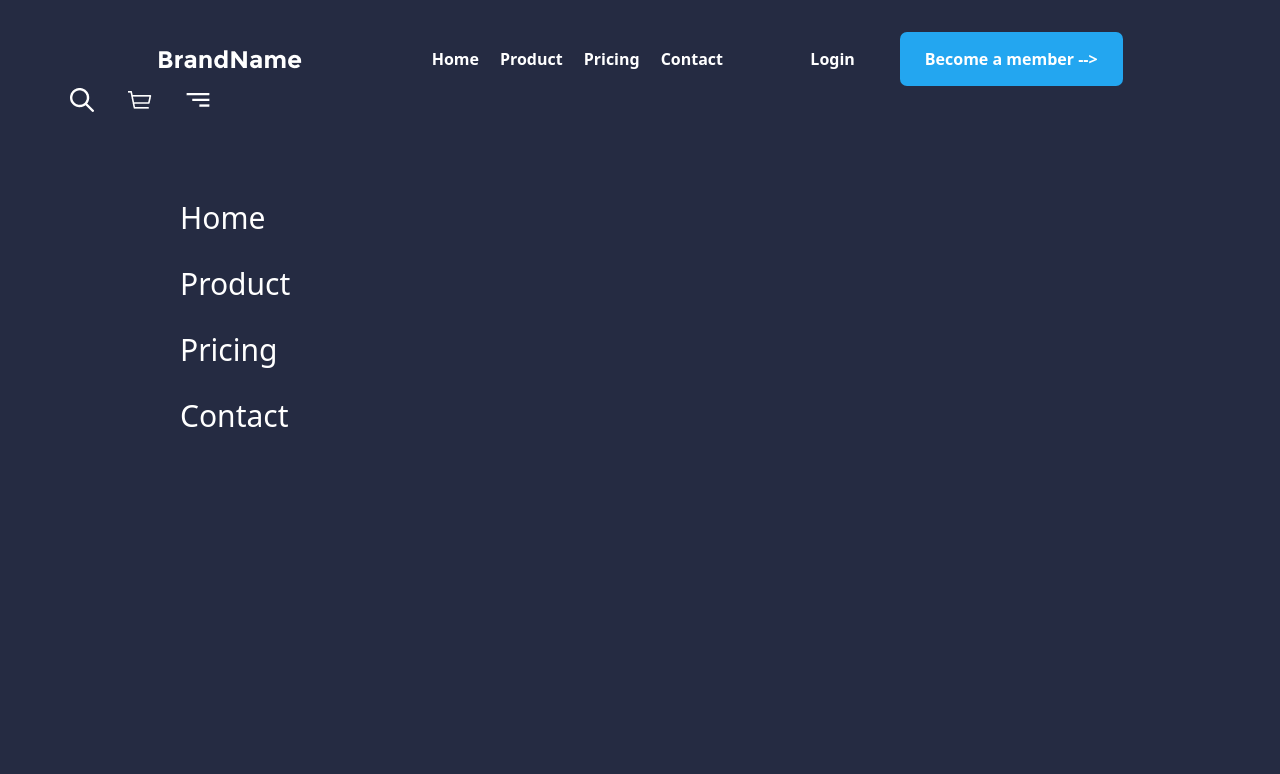
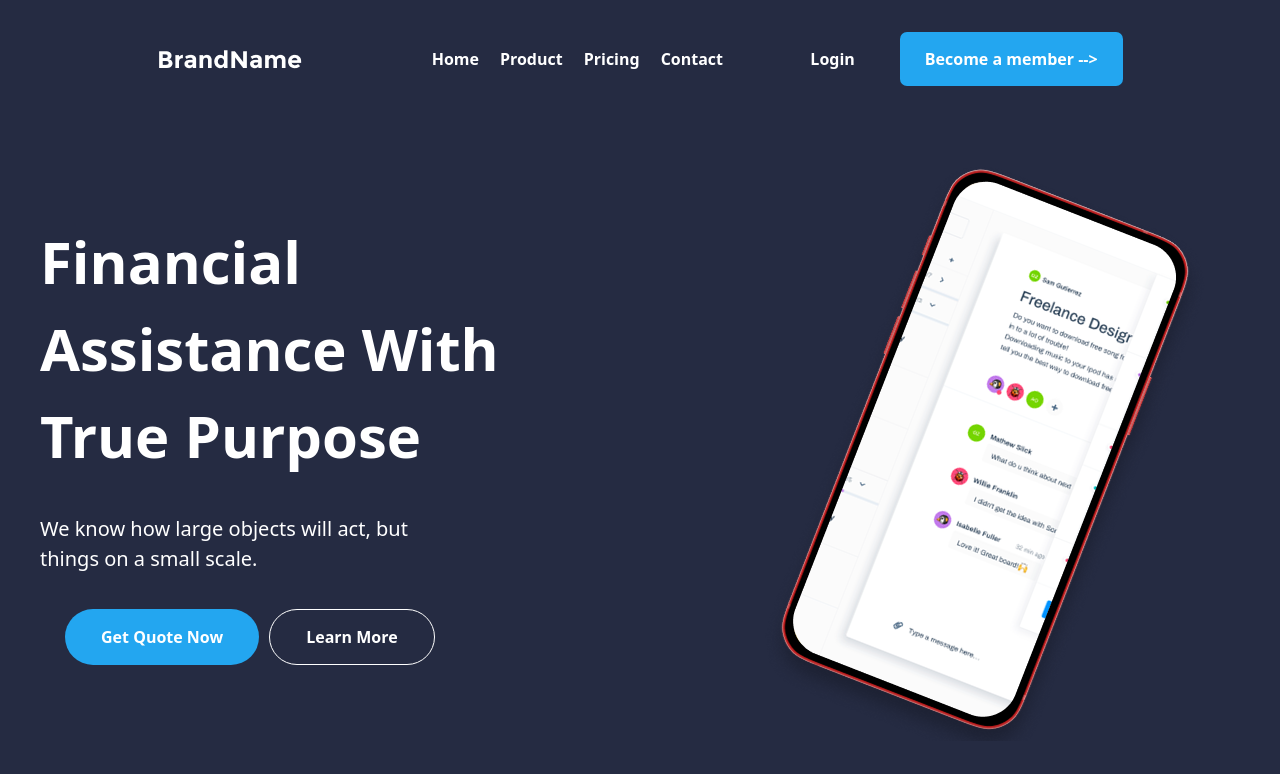
Before and after one commit to maga76/endHomefork-for-wek, a website: page index.html in a window 1280 px wide. Drawn offline with Linux system fonts and the light colour scheme.

Commit message:
section1 and media

```diff
--- a/index.html
+++ b/index.html
@@ -22,7 +22,7 @@
                 <button class="bg-[#23A6F0] p-[15px_25px] rounded-[7px]">Become a member --></button>
             </div>
         </div>
-        <div class="flex gap-[32px] iteams-ceter">
+        <div class="flex gap-[32px] iteams-ceter lg:hidden">
             <img src="./src/image/navbar-brand.png" class="lg:hidden">
             <div class="flex items-center gap-[34px]">
                 <img src="./src/image/vector.png" alt="">
@@ -30,13 +30,29 @@
                 <img src="./src/image/vectore-1.png" alt="">
             </div>
         </div>
-        <div class="flex gap-[21px] text-[30px] flex-col mt-[83px] ml-[110px]">
+        <div class="flex gap-[21px] text-[30px] flex-col mt-[83px] ml-[110px] lg:hidden">
             <p>Home</p>
             <p>Product</p>
             <p>Pricing</p>
             <p>Contact</p>
         </div>
     </header>
-
+    <main>
+        <section class="max-w-[1200px] m-auto">
+            <div class="lg:flex lg:justify-between">
+                <aside>
+                    <div>
+                        <p class="lg:text-[58px] lg:font-extrabold lg:w-[509px] lg:text-start lg:ml-[0px] text-[40px] font-bold w-[310px] text-center ml-[48px] mt-[100px]">Financial Assistance With True Purpose</p>
+                        <p class="lg:text-[20px] lg:font-medium lg:w-[376px] lg:mt-[35px] lg:text-start lg:ml-[0px] text-[20px] w-[250px] text-center ml-[80px] mt-[35px]">We know how large objects will act, but things on a small scale.</p>
+                        <div class="lg:mt-[35px] lg:flex lg:gap-[10px] mt-[35px] ml-[25px]">
+                            <button class="bg-[#23A6F0] p-[15px_36px] font-bold rounded-[37px]">Get Quote Now</button>
+                            <button class="bg-[#ffffff00] p-[15px_36px] font-bold rounded-[37px] border border-white">Learn More</button>
+                        </div>
+                    </div>
+                </aside>
+                <img src="./src/image/img-tel.png" class="lg:mt-[40px] mt-[40px]">
+            </div>
+        </section>
+    </main>
 </body>
 </html>
```
Also changed, not shown: src/output.css.
